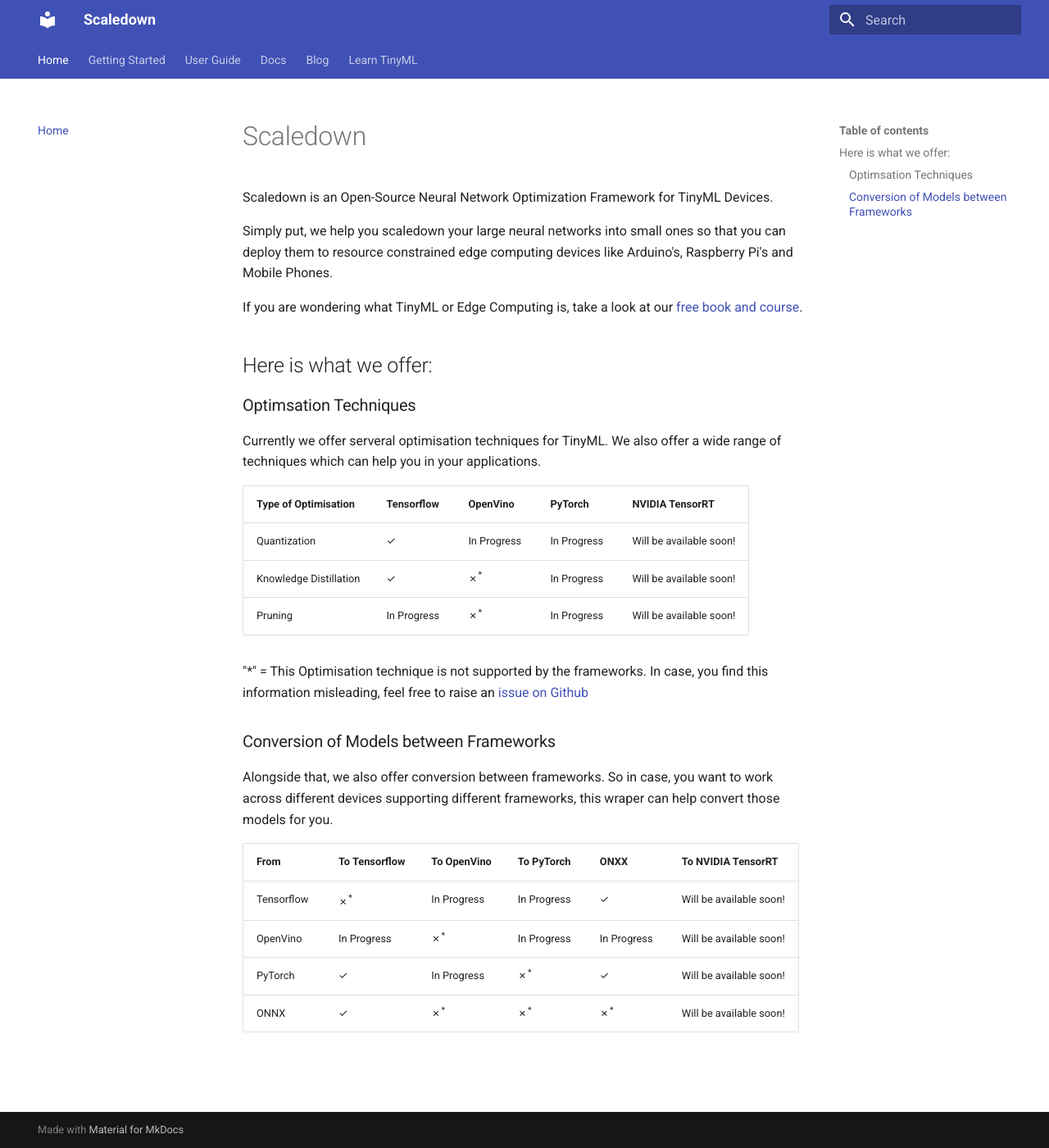
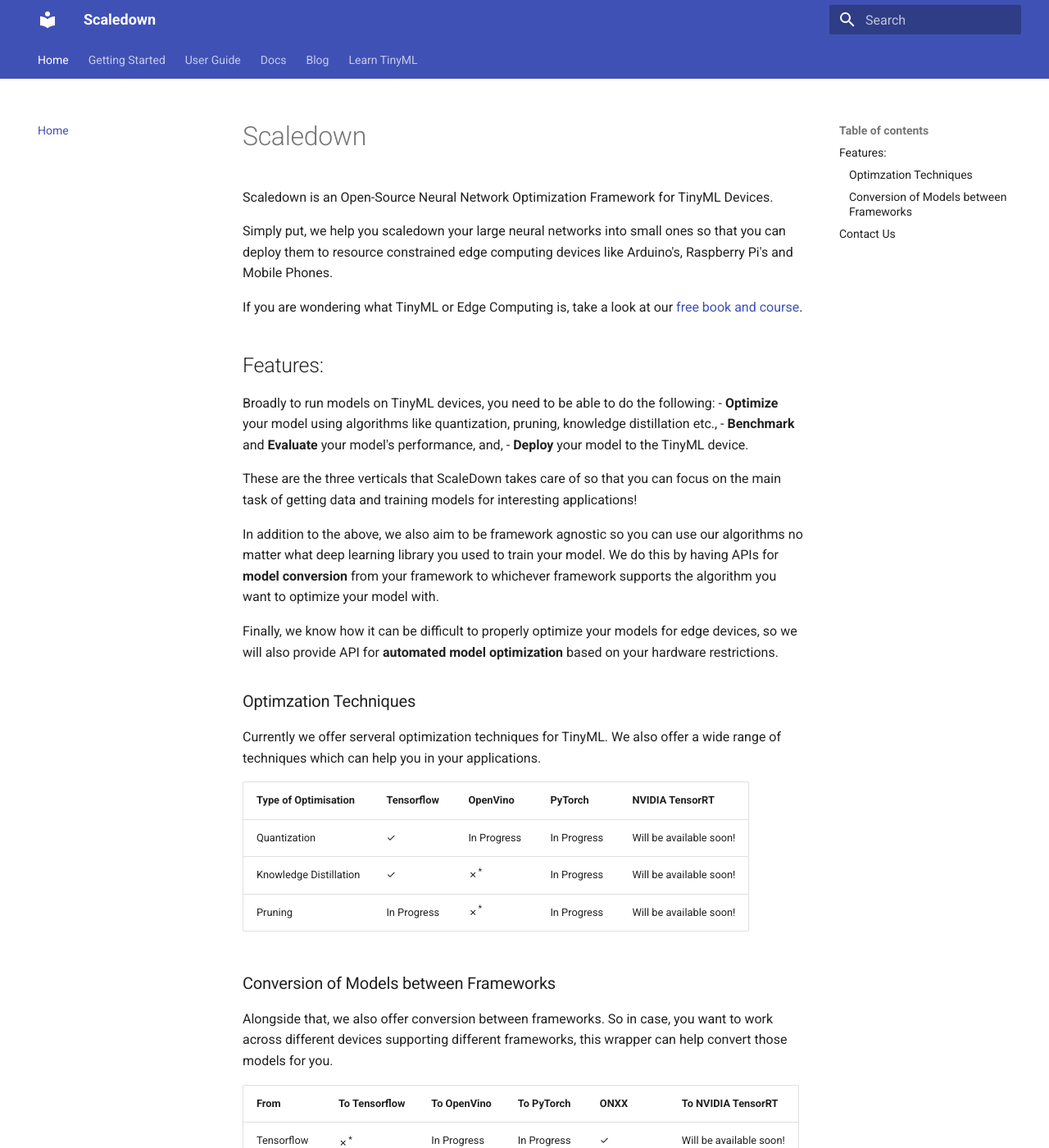
Before and after one commit to scaledown-team/scaledown-team.github.io, an MkDocs documentation site: the page built from docs/index.md, in a window 1280 px wide and 1400 px high. Shown: the whole window at 82% size. Built offline with MkDocs 1.6.1 and Material for MkDocs 9.7.7, drawn with Linux system fonts in a browser that asks for light colours; some of the changed text lies outside the part shown.

Commit message:
added more info in home

```diff
--- a/docs/index.md
+++ b/docs/index.md
@@ -6,12 +6,20 @@
 If you are wondering what TinyML or Edge Computing is, take a look at our [free book and course](https://scaledown-team.github.io/practical_tinyml_book/).
 
 
-## Here is what we offer:
+## Features:
+Broadly to run models on TinyML devices, you need to be able to do the following:
+- **Optimize** your model using algorithms like quantization, pruning, knowledge distillation etc.,
+- **Benchmark** and **Evaluate** your model's performance, and,
+- **Deploy** your model to the TinyML device.
 
+These are the three verticals that ScaleDown takes care of so that you can focus on the main task of getting data and training models for interesting applications!
 
+In addition to the above, we also aim to be framework agnostic so you can use our algorithms no matter what deep learning library you used to train your model. We do this by having APIs for **model conversion** from your framework to whichever framework supports the algorithm you want to optimize your model with.
 
-### Optimsation Techniques
-Currently we offer serveral optimisation techniques for TinyML. We also offer a wide range of techniques which can help you in your applications.
+Finally, we know how it can be difficult to properly optimize your models for edge devices, so we will also provide API for **automated model optimization** based on your hardware restrictions.
+
+### Optimzation Techniques
+Currently we offer serveral optimization techniques for TinyML. We also offer a wide range of techniques which can help you in your applications.
 
 | Type of Optimisation   	| Tensorflow         	| OpenVino                  	| PyTorch     	| NVIDIA TensorRT         	|
 |------------------------	|--------------------	|---------------------------	|-------------	|-------------------------	|
@@ -19,13 +27,10 @@
 | Knowledge Distillation 	| &check;	| &cross;<sup>*</sup> 	| In Progress 	| Will be available soon! 	|
 | Pruning                	| In Progress        	| &cross;<sup>*</sup>	| In Progress 	| Will be available soon! 	|
 
-"*" = This Optimisation technique is not supported by the frameworks. In case, you find this information misleading, feel free to raise an [issue on Github](https://github.com/scaledown-team)
-
-
 
 ### Conversion of Models between Frameworks
 
-Alongside that, we also offer conversion between frameworks. So in case, you want to work across different devices supporting different frameworks, this wraper can help convert those models for you.
+Alongside that, we also offer conversion between frameworks. So in case, you want to work across different devices supporting different frameworks, this wrapper can help convert those models for you.
 
 | From            	|  To Tensorflow          	|  To OpenVino            	| To PyTorch              	| ONXX                    	| To NVIDIA TensorRT      	|
 |-----------------	|-------------------------	|-------------------------	|-------------------------	|-------------------------	|-------------------------	|
@@ -33,3 +38,11 @@
 | OpenVino        	| In Progress     	| &cross;<sup>*</sup>     	| In Progress     	| In Progress             	| Will be available soon! 	|
 | PyTorch         	| &check;                 	| In Progress             	| &cross;<sup>*</sup>     	| &check;                 	| Will be available soon! 	|
 | ONNX 	| &check;	| &cross;<sup>*</sup> | &cross;<sup>*</sup>	| &cross;<sup>*</sup>	| Will be available soon!     	|
+
+
+"*" = This Optimisation technique is not supported by the frameworks. In case, you find this information misleading, feel free to raise an [issue on Github](https://github.com/scaledown-team)
+
+## Contact Us
+ScaleDown is currently in active development. In case you run into any issues, feel free to raise an [issue on Github](https://github.com/scaledown-team).
+
+You can also contact us via email at `hello @ csoham . com`
```
